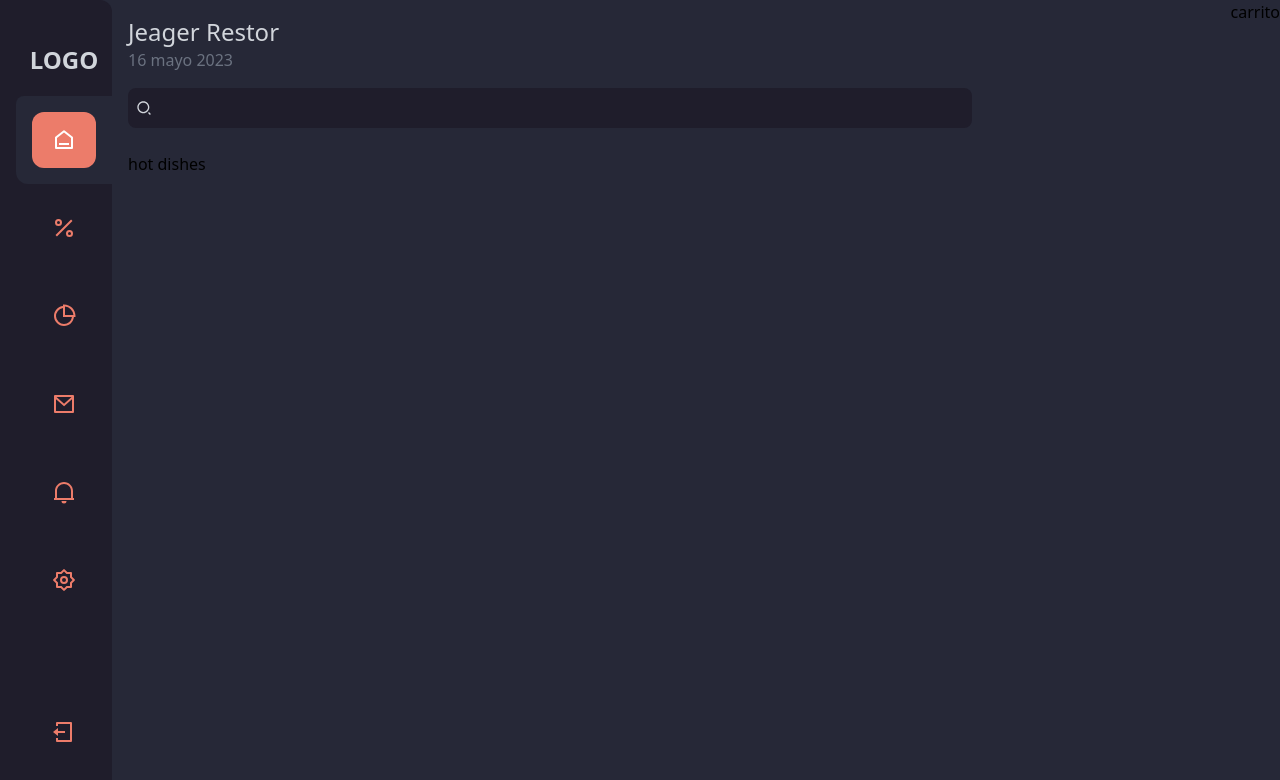
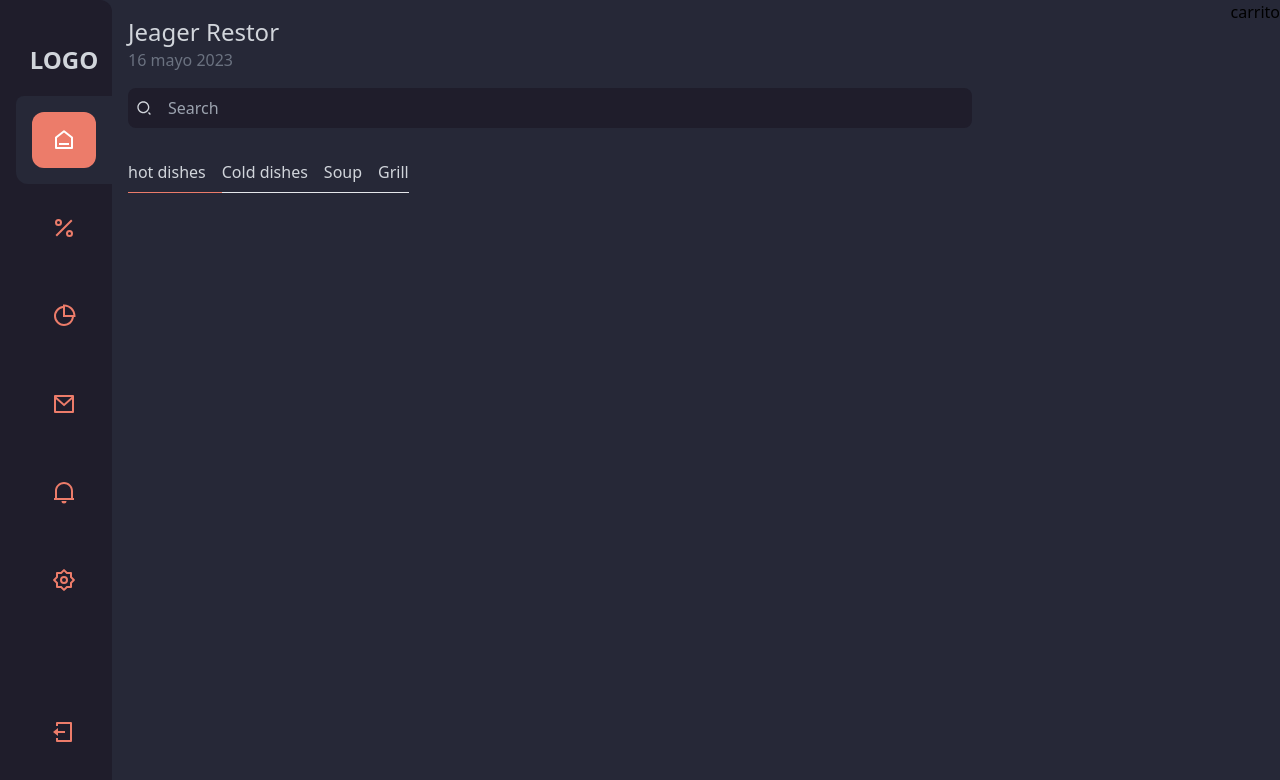
Before and after one commit to jimmyov29/dashboard-store, a React (Create React App) app: page / in a window 1280 px wide. Shown: the top 780 px of the page. Built offline with nearby package versions, Linux system fonts and the light colour scheme.

Commit message:
border color of the tabs

```diff
--- a/src/App.jsx
+++ b/src/App.jsx
@@ -50,13 +50,18 @@ function App() {
               <form>
                 <div className=" w-full relative">
                   <RiSearch2Line className="absolute left-2 top-1/2 -translate-y-1/2 text-gray-300" />
-                  <input className="bg-[#1F1D2B] w-full py-2 pl-10 pr-4 rounded-lg text-gray-300 outline-none"></input>
+                  <input className="bg-[#1F1D2B] w-full py-2 pl-10 pr-4 rounded-lg text-gray-300 outline-none" placeholder="Search">
+
+                  </input>
                 </div>
               </form>
             </div>
-            <nav>
-              <a href="#">hot dishes</a>
-              {/* min1:34:28 */}
+            <nav className=" text-gray-300 flex items-center ">
+              <a href="#" className="border-b py-2 pr-4 border-[#ec7c6a]">hot dishes</a>
+              <a href="#" className="border-b py-2 pr-4">Cold dishes</a>
+              <a href="#" className="border-b py-2 pr-4">Soup</a>
+              <a href="#" className="border-b py-2">Grill</a>
+              {/*1.38.12*/}
             </nav>
           </header>
         </div>
```
